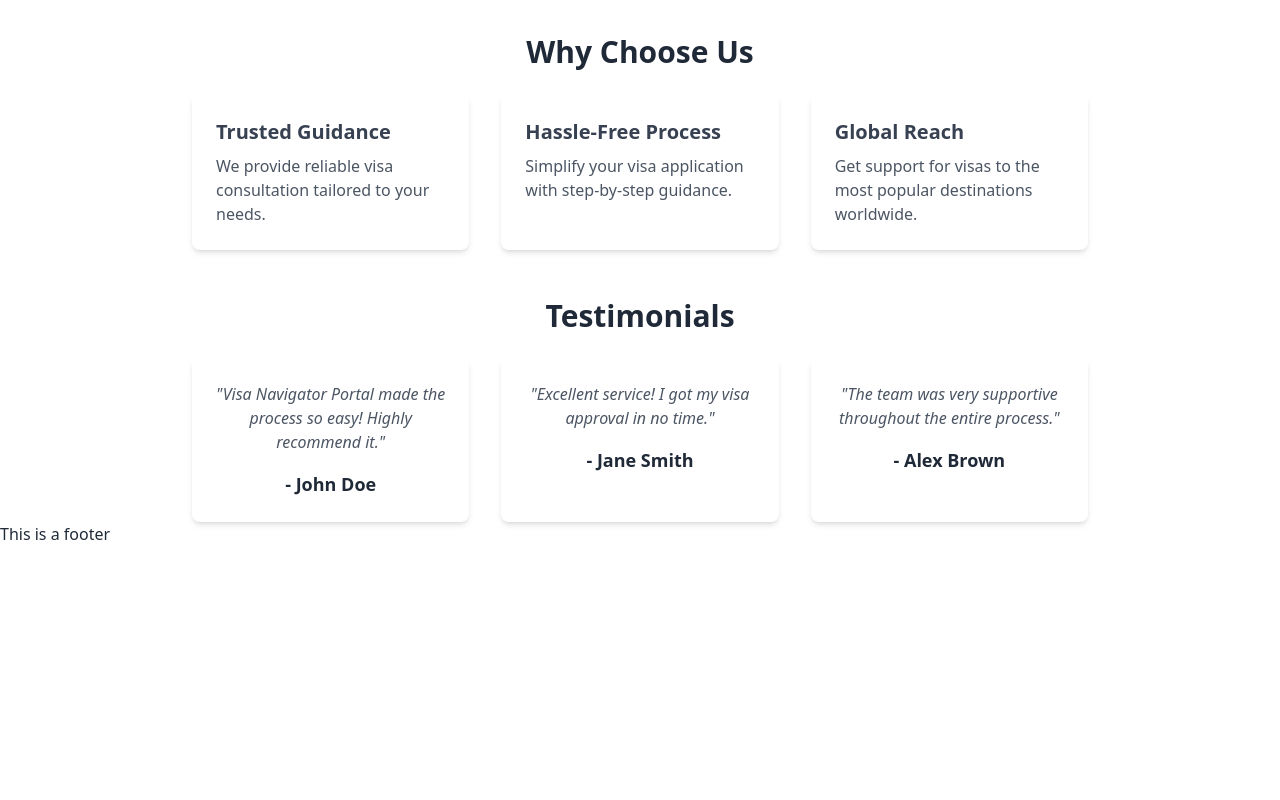
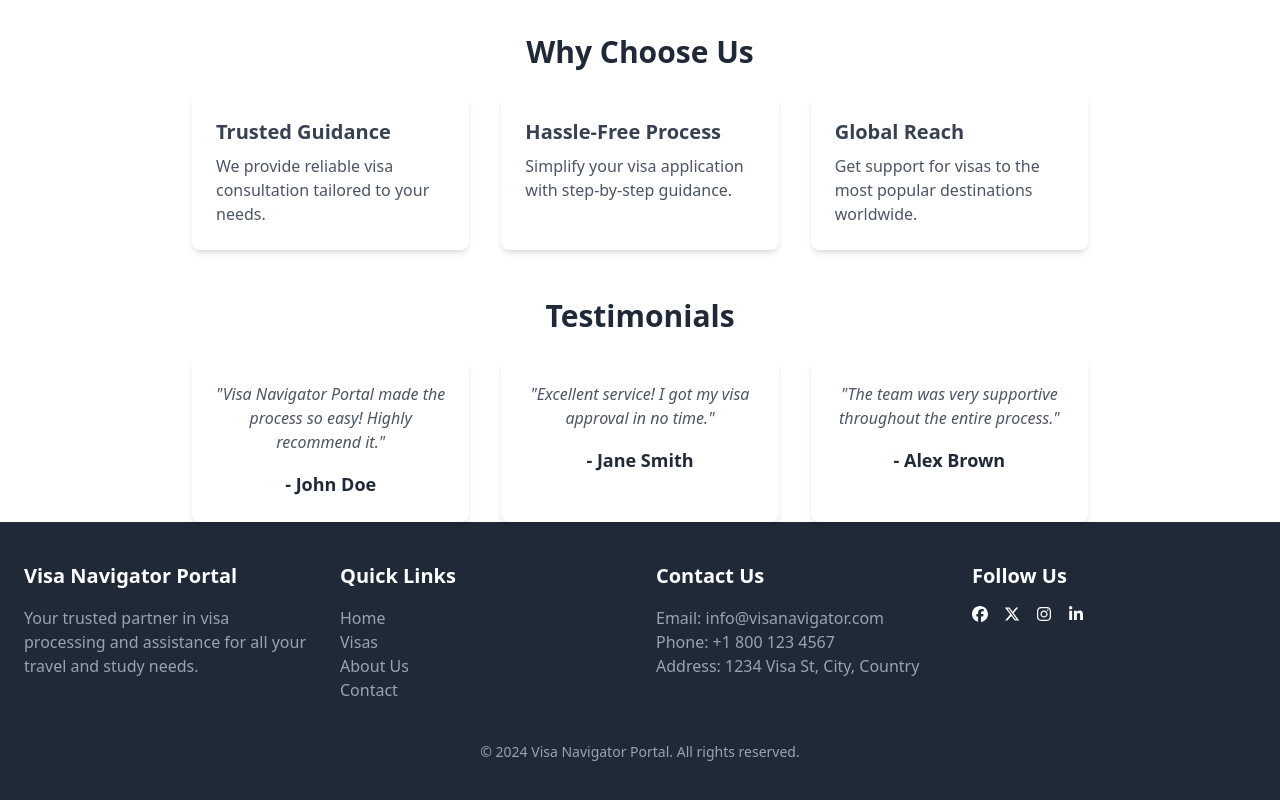
Before and after one commit to mahdi056/A-10, a React (Vite) app: page /home in a window 1280 px wide. Shown: the part 940-1740 px from the top of the page. Before the commit the page ends 1486 px from the top, so only its background shows below. Built offline with nearby package versions, Linux system fonts and the light colour scheme.

Commit message:
end of footer

```diff
--- a/src/Components/Footer.jsx
+++ b/src/Components/Footer.jsx
@@ -1,11 +1,62 @@
-import React from 'react';
+import { FaFacebook } from "react-icons/fa6";
+import { FaXTwitter } from "react-icons/fa6";
+import { FaInstagram } from "react-icons/fa";
+import { FaLinkedinIn } from "react-icons/fa";
+const Footer = () => {
+  return (
+    <footer className="bg-gray-800 text-white py-10">
+      <div className="max-w-screen-xl mx-auto px-4 sm:px-6">
 
-const Footer = () => {
-    return (
-        <div>
-            This is a footer
+        <div className="grid grid-cols-1 sm:grid-cols-2 lg:grid-cols-4 gap-8">
+
+
+          <div>
+            <h3 className="text-xl font-semibold mb-4">Visa Navigator Portal</h3>
+            <p className="text-gray-400">
+              Your trusted partner in visa processing and assistance for all your travel and study needs.
+            </p>
+          </div>
+
+
+          <div>
+            <h3 className="text-xl font-semibold mb-4">Quick Links</h3>
+            <ul>
+              <li><a href="/home" className="text-gray-400 hover:text-white">Home</a></li>
+              <li><a href="/allvisas" className="text-gray-400 hover:text-white">Visas</a></li>
+              <li><a href="/about" className="text-gray-400 hover:text-white">About Us</a></li>
+              <li><a href="/contact" className="text-gray-400 hover:text-white">Contact</a></li>
+            </ul>
+          </div>
+
+
+          <div>
+            <h3 className="text-xl font-semibold mb-4">Contact Us</h3>
+            <p className="text-gray-400">Email: info@visanavigator.com</p>
+            <p className="text-gray-400">Phone: +1 800 123 4567</p>
+            <p className="text-gray-400">Address: 1234 Visa St, City, Country</p>
+          </div>
+
+
+          <div>
+            <h3 className="text-xl font-semibold mb-4">Follow Us</h3>
+            <div className="flex space-x-4">
+            <FaFacebook></FaFacebook>
+            <FaXTwitter></FaXTwitter>
+            <FaInstagram></FaInstagram>
+            <FaLinkedinIn></FaLinkedinIn>
+
+            </div>
+          </div>
+
         </div>
-    );
+
+
+        <div className="mt-10 text-center">
+          <p className="text-gray-400 text-sm">&copy; 2024 Visa Navigator Portal. All rights reserved.</p>
+        </div>
+      </div>
+    </footer>
+  );
 };
 
 export default Footer;
--- a/src/Components/Home.jsx
+++ b/src/Components/Home.jsx
@@ -19,7 +19,7 @@ const Home = () => {
   return (
     <div className="w-3/4 mx-auto">
       {/* Carousel */}
-      <div className="carousel w-full h-[500px]">
+      <div className="carousel w-full md:h-[500px]">
         <div id="slide1" className="carousel-item relative w-full">
           <img src={banner1} className="w-full object-cover h-[500px]" alt="Banner 1" />
           <div className="absolute left-5 right-5 top-1/2 flex -translate-y-1/2 transform justify-between">
@@ -81,7 +81,7 @@ const Home = () => {
 
       {/* 2nd extra section */}
 
-      <section className="mt-12 px-4 sm:px-8">
+     <section className="mt-12 px-4 sm:px-8">
   <h2 className="text-2xl sm:text-3xl font-bold text-gray-800 text-center mb-6">Testimonials</h2>
   <div className="grid grid-cols-1 sm:grid-cols-2 lg:grid-cols-3 gap-8">
     <div className="text-center p-6 bg-white shadow-md rounded-lg">
```
